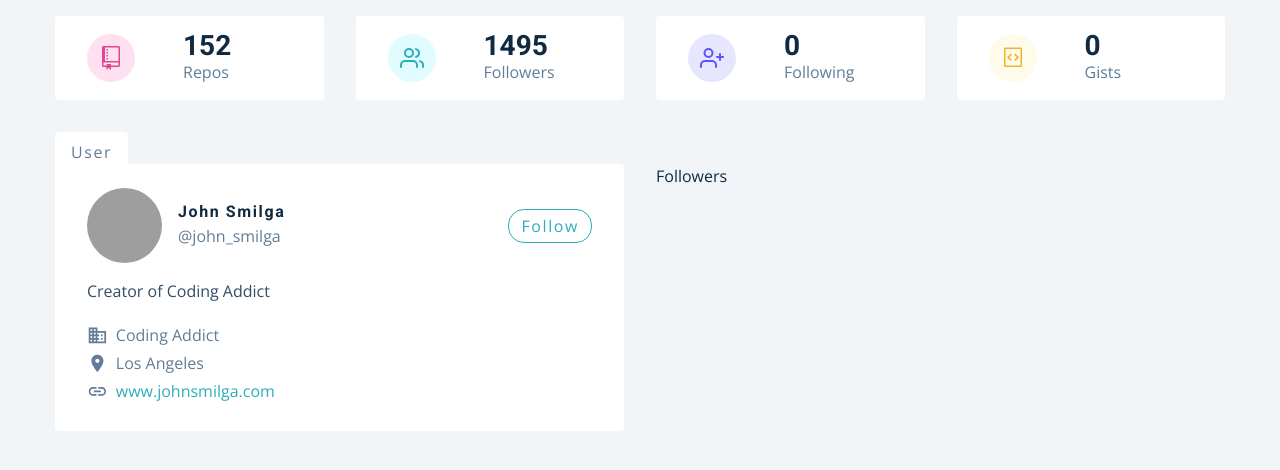
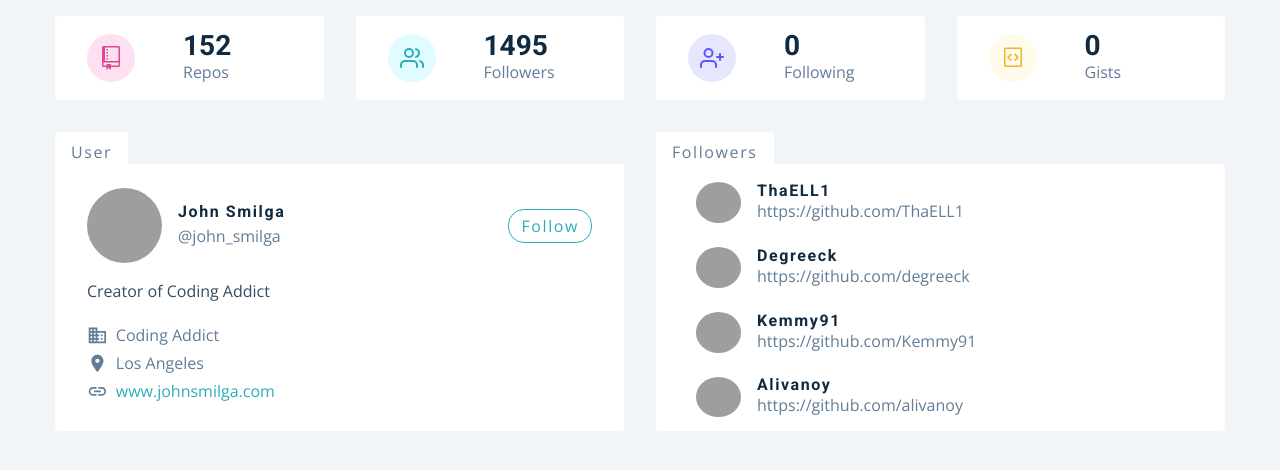
Before and after one commit to filiptrifunovic-mile/github-search, a React (Create React App) app: page / in a window 1280 px wide. Shown: the top 470 px of the page. Built offline with nearby package versions, Linux system fonts and the light colour scheme; grey boxes are pictures that could not be loaded.

Commit message:
displaying followers of user

```diff
--- a/src/components/Followers.js
+++ b/src/components/Followers.js
@@ -1,7 +1,81 @@
 import React from "react";
+import { GithubContext } from "../context/context";
+import styled from "styled-components";
 
-function Followers() {
-  return <div>Followers</div>;
-}
+const Followers = () => {
+  const { followers } = React.useContext(GithubContext);
 
+  return (
+    <Wrapper>
+      <div className="followers">
+        {followers.map((item, index) => {
+          const { avatar_url: img, html_url, login } = item;
+
+          return (
+            <article key={index}>
+              <img src={img} alt={login} />
+              <div>
+                <h4>{login}</h4>
+                <a href={html_url}>{html_url}</a>
+              </div>
+            </article>
+          );
+        })}
+      </div>
+    </Wrapper>
+  );
+};
+
+const Wrapper = styled.article`
+  background: var(--clr-white);
+  border-top-right-radius: var(--radius);
+  border-bottom-left-radius: var(--radius);
+  border-bottom-right-radius: var(--radius);
+  position: relative;
+
+  &::before {
+    content: " followers";
+    position: absolute;
+    top: 0;
+    left: 0;
+    transform: translateY(-100%);
+    background: var(--clr-white);
+    color: var(--clr-grey-5);
+    border-top-right-radius: var(--radius);
+    border-top-left-radius: var(--radius);
+    text-transform: capitalize;
+    padding: 0.5rem 1rem 0 1rem;
+    letter-spacing: var(--spacing);
+    font-size: 1rem;
+  }
+  .followers {
+    overflow: scroll;
+    height: 260px;
+    display: grid;
+    grid-template-rows: repeat(auto-fill, minmax(45px, 1fr));
+    gap: 1.25rem 1rem;
+    padding: 1rem 2rem;
+  }
+  article {
+    transition: var(--transition);
+    padding: 0.15rem 0.5rem;
+    border-radius: var(--radius);
+    display: grid;
+    grid-template-columns: auto 1fr;
+    align-items: center;
+    column-gap: 1rem;
+    img {
+      height: 100%;
+      width: 45px;
+      border-radius: 50%;
+      object-fit: cover;
+    }
+    h4 {
+      margin-bottom: 0;
+    }
+    a {
+      color: var(--clr-grey-5);
+    }
+  }
+`;
 export default Followers;
```
